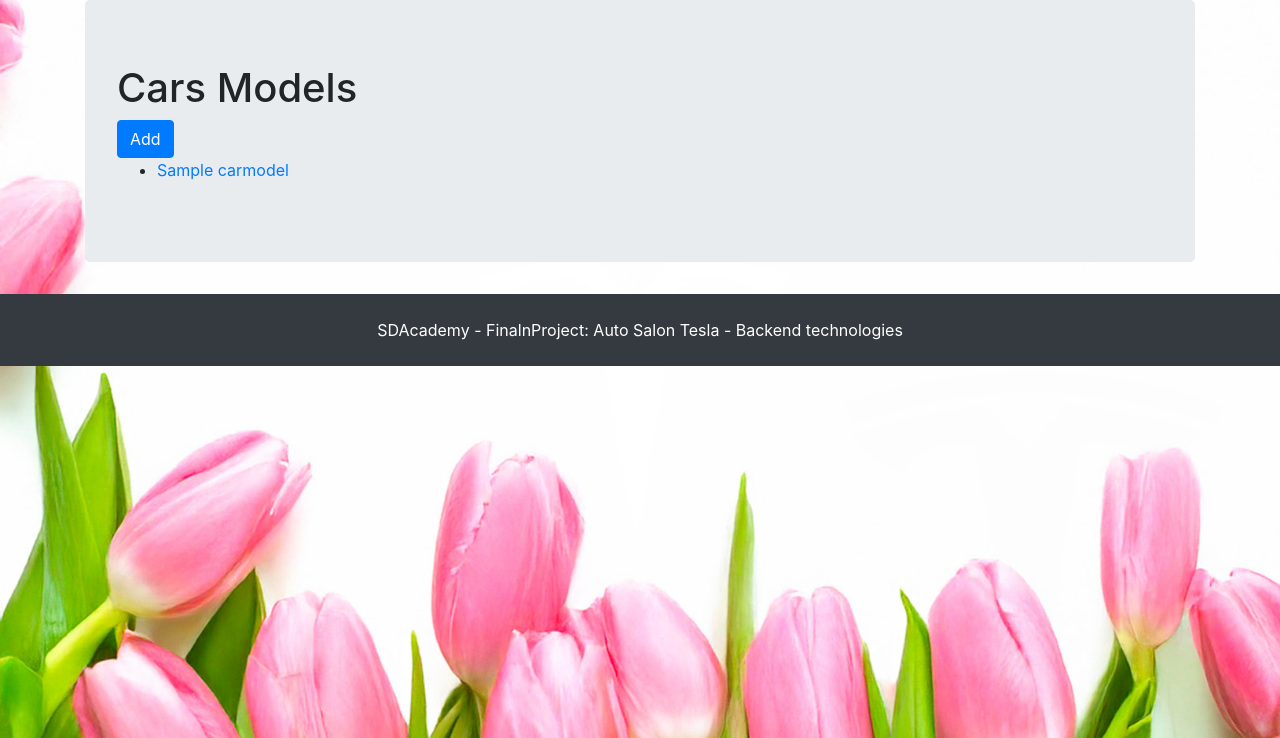
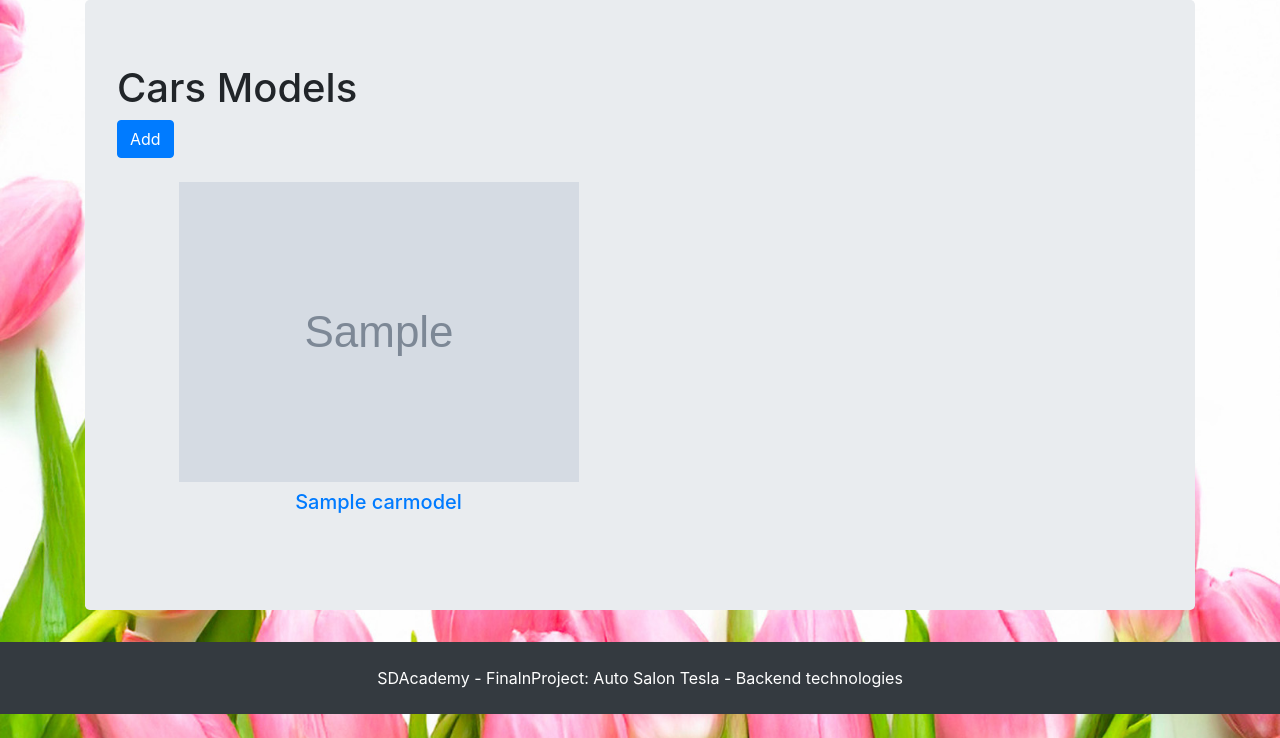
Before and after one commit to BestCeler/AutoSalon_FinalProject, a Django app: page /models/ in a window 1280 px wide. Shown: the part 62-800 px from the top of the page. Run offline with Django 5.2, Linux system fonts and the light colour scheme; tables that the repository leaves empty hold one stand-in row (values such as "Sample post"); grey boxes marked "Sample" are stand-in pictures; a database or web service that is not in the repository returns one stand-in record (values such as "Sample title"); data that the repository does not hold is empty; some libraries are stand-ins or nearby versions.

Commit message:
navbar, footer

```diff
--- a/cars_vw/Templates/model.html
+++ b/cars_vw/Templates/model.html
@@ -31,8 +31,6 @@
 {% else %}
 <div>none</div>
 {% endif %}
-
-
 
 <form method="post" action="{% url 'car_filter' %}">
     {% csrf_token %}
@@ -70,5 +68,4 @@
     <button type="submit">Order</button>
 </form>
 
-
 {% endblock %}
--- a/cars_vw/Templates/models.html
+++ b/cars_vw/Templates/models.html
@@ -1,4 +1,5 @@
 {% extends "base.html" %}
+{% load static %}
 
 {% block title %}
     Cars Models
@@ -6,18 +7,30 @@
 
 {% block content %}
     <h1>Cars Models</h1>
-        <a href="{% url 'model_create' %}" class="btn btn-primary">Add</a>
-    <ul>
+    <a href="{% url 'model_create' %}" class="btn btn-primary mb-4">Add</a>
+
+    <div class="container">
+        <div class="row">
             {% for model in models %}
-            <li>
-                <a href="{% url 'model' model.id %} ">{{ model.name }}</a>
+                <div class="col-md-6 mb-4 text-center">
+                    {% if model.pictures.all %}
+                        {% with model.pictures.all|first as first_picture %}
+                            <a href="{% url 'model' model.id %}">
+                                <img src="{{ first_picture.img.url }}" alt="{{ model.name }}" class="img-fluid" style="max-height: 300px; object-fit: cover;">
+                            </a>
+                        {% endwith %}
+                    {% endif %}
+                    <div class="mt-2">
+                        <a href="{% url 'model' model.id %}" class="h5 d-block">{{ model.name }}</a>
                         {% if perms.cars_vw.change_car %}
                             <a href="{% url 'model_update' model.id %}">✏️</a>
                         {% endif %}
                         {% if perms.cars_vw.delete_car %}
                             <a href="{% url 'model_delete' model.id %}">❌</a>
                         {% endif %}
-            </li>
+                    </div>
+                </div>
             {% endfor %}
-    </ul>
+        </div>
+    </div>
 {% endblock %}
--- a/cars_vw/admin.py
+++ b/cars_vw/admin.py
@@ -2,6 +2,7 @@
 from django.contrib import admin
 
 from cars_vw.models import Car, CarModel, CarColor, Picture
+from users.models import Profile
 
 #class CardAdmin(ModelAdmin):
  #   @staticmethod
@@ -10,3 +11,4 @@
 admin.site.register(CarColor)
 admin.site.register(Car)
 admin.site.register(Picture)
+admin.site.register(Profile)
--- a/users/models.py
+++ b/users/models.py
@@ -12,6 +12,8 @@
     state = CharField(max_length=100, null=True, blank=True) # will be used if user is from USA
 
 
+
+
 class Profile(Model):
     user = OneToOneField(User, on_delete=models.CASCADE) # Uses OTOF to get fill the variable with created user
     address = ForeignKey(Address, null=True, blank=True, on_delete=models.CASCADE, related_name='users')
```
Also changed, not shown: cars_vw/migrations/0010_alter_picture_img.py (added). Lines whose indentation alone changed are shown as unchanged.
